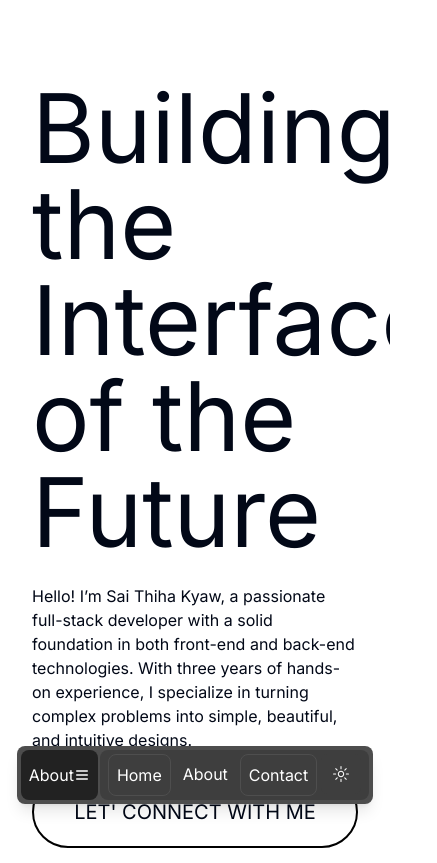
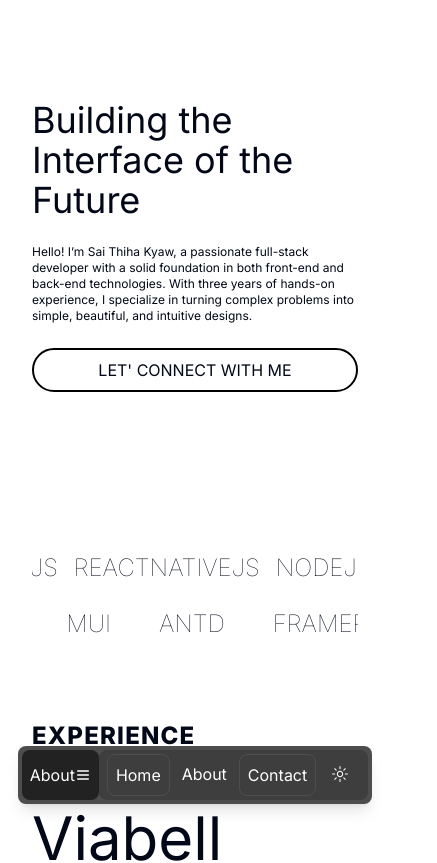
Before and after one commit to SaiThihaK/portfolio, a Next.js app: page /about in a window 390 px wide. Shown: the top 863 px of the page, 437 px wide, since content can reach past the window. Built offline with nearby package versions, Linux system fonts and the light colour scheme.

Commit message:
feature/about

```diff
--- a/src/app/about/page.tsx
+++ b/src/app/about/page.tsx
@@ -41,41 +41,47 @@ const skill2: string[] = [
 ];
 const ProjectPage = () => {
   return (
-    <main className="w-full flex flex-col gap-y-10">
+    <main className="w-full flex flex-col py-5">
       <div className="w-full flex justify-center py-20   flex-col gap-y-6">
-        <div className="text-8xl leading-20">
+        <div className=" text-4xl md:text-8xl leading-20">
           Building the Interface of the Future
         </div>
-        <div className="font-normal w-full">
+        <div className="font-normal text-xs md:text-md w-full">
           Hello! I’m Sai Thiha Kyaw, a passionate full-stack developer with a
           solid foundation in both front-end and back-end technologies. With
           three years of hands-on experience, I specialize in turning complex
           problems into simple, beautiful, and intuitive designs.
         </div>
         <Link href="/contact">
-          <div className="w-full border-2 border-black dark:border-white rounded-full flex justify-center items-center p-5 uppercase font-normal text-xl dark:hover:bg-slate-800 hover:bg-slate-200">
+          <div className="w-full border-2 border-black dark:border-white rounded-full flex justify-center items-center p-2 md:p-5 uppercase font-normal text-md md:text-xl dark:hover:bg-slate-800 hover:bg-slate-200">
             Let&apos; Connect With Me
           </div>
         </Link>
       </div>
-      <div className="w-full flex flex-col gap-y-6 h-[20dvh] justify-center">
+      <div className="w-full flex flex-col gap-y-6 py-20  justify-center">
         <Marquee speed={200}>
           {skill1.map((skill, index) => (
-            <div className="px-6 uppercase text-4xl font-thin" key={index}>
+            <div
+              className="px-2 md:px-6 uppercase text-2xl md:text-4xl font-thin"
+              key={index}
+            >
               {skill}
             </div>
           ))}
         </Marquee>
         <Marquee speed={200} direction="right">
           {skill2.map((skill, index) => (
-            <div className="px-6 uppercase text-4xl font-thin" key={index}>
+            <div
+              className="px-6 uppercase text-2xl md:text-4xl font-thin"
+              key={index}
+            >
               {skill}
             </div>
           ))}
         </Marquee>
       </div>
-      <div className="w-full">
-        <h2 className="text-start text-4xl tracking-wider font-extrabold uppercase">
+      <div className="w-full ">
+        <h2 className="text-start text-2xl md:text-4xl tracking-wider font-extrabold uppercase">
           Experience
         </h2>
         {company.map((exp, index) => (
@@ -87,7 +93,7 @@ const ProjectPage = () => {
               <div className="font-bold">
                 {(index + 1).toString().padStart(2, "0")}
               </div>
-              <div className="text-8xl text-start md:center py-4 hover:translate-x-6 transition duration-500">
+              <div className="text-6xl md:text-8xl text-start md:center py-4 hover:translate-x-6 transition duration-500">
                 {exp.company}
               </div>
               <div className="flex flex-col">
--- a/src/app/contact/page.tsx
+++ b/src/app/contact/page.tsx
@@ -13,7 +13,7 @@ const ContactPage = () => {
   ];
   return (
     <div className="w-full h-screen flex justify-center items-center">
-      <div className="w-fit  border-gray-400 dark:border-white border-[1px] rounded-md shadow-xl dark:shadow-white shadow-black p-10">
+      <div className="w-fit  border-gray-400 dark:border-white border-[1px] rounded-md shadow-xl dark:shadow-white shadow-black px-2 py-2 md:p-10">
         <div className="p-6 flex justify-between border-b-[0.5px] border-b-gray-600 flex-col md:flex-row items-center gap-4">
           <div className="w-[300px] md:w-[200px]">
             <h2 className="text-3xl font-extrabold font-mono">
--- a/src/app/layout.tsx
+++ b/src/app/layout.tsx
@@ -27,7 +27,9 @@ export default function RootLayout({
           disableTransitionOnChange
         >
           <PageWrapper>
-            <Navbar />
+            <div className="fixed bottom-10 left-0 flex  w-full justify-center">
+              <Navbar />
+            </div>
             {children}
           </PageWrapper>
         </ThemeProvider>
--- a/src/app/page.tsx
+++ b/src/app/page.tsx
@@ -26,14 +26,14 @@ const Home: React.FC = () => {
         <p
           onMouseEnter={() => setIsHovered(true)}
           onMouseLeave={() => setIsHovered(false)}
-          className="w-[1000px] p-10 text-6xl leading-[66px] cursor-default"
+          className="w-full  text-2xl md:text-6xl leading-[66px] cursor-default"
         >
           A full-stack developer - wielding a tech stack that even A.I
           can&apos;t outcode (yet) - crafting seamless applications only when
           the compensation is as robust as their code.
         </p>
       </motion.div>
-      <div className="w-full h-full flex items-center justify-center text-6xl leading-[66px] text-[#afa18f] cursor-default">
+      <div className="w-full h-full flex items-center justify-center text-2xl md:text-6xl leading-[66px] text-[#afa18f] cursor-default">
         <div className="w-full flex-col">
           <div className="w-full text-start">
             I&apos;m a <span className="text-red-500">selectively skilled</span>{" "}
--- a/src/components/global/navbar.tsx
+++ b/src/components/global/navbar.tsx
@@ -37,9 +37,9 @@ const Navbar = (props: Props) => {
 
   return (
     <div>
-      <div className="fixed bottom-10 w-full left-0 flex justify-center z-[999]">
-        <div className="flex  rounded-lg p-1 bg-[#4d4d4d] shadow-lg gap-x-[2px]">
-          <div className="p-2 flex items-center bg-[#222222] rounded-lg text-white">
+      <div className="w-full flex items-center z-[999]">
+        <div className="flex  rounded-lg p-1 bg-[#4d4d4d] shadow-lg md:gap-x-[2px]">
+          <div className="p-2  flex items-center bg-[#222222] rounded-lg text-white">
             {getPathName()}
             <Menu size="16" />
           </div>
@@ -55,7 +55,7 @@ const Navbar = (props: Props) => {
                     }
                   )}
                 >
-                  <span className="text-white">{navbar.title}</span>
+                  <span className="text-white ">{navbar.title}</span>
                 </div>
               </Link>
             ))}
--- a/src/components/global/page-wrapper.tsx
+++ b/src/components/global/page-wrapper.tsx
@@ -19,43 +19,44 @@ const PageWrapper = ({ children }: Props) => {
   }, [theme]);
 
   return (
-    <AnimatePresence mode="wait">
-      <motion.div
-        key={pathname}
-        className="container relative"
-        initial="initialState"
-        animate="animateState"
-        exit="exitState"
-        transition={{
-          duration: 0.8,
-        }}
-        variants={{
-          initialState: {
-            opacity: 0,
-            backgroundColor, // Apply theme-based background color
-            clipPath: "polygon(100% 0, 100% 0, 100% 100%, 100% 100%)",
-          },
-          animateState: {
-            opacity: 1,
-            backgroundColor, // Maintain consistent background color during animation
-            clipPath: [
-              "polygon(100% 0, 100% 0, 100% 100%, 100% 100%)",
-              "polygon(75% 0, 100% 0, 100% 100%, 75% 100%)",
-              "polygon(50% 0, 75% 0, 75% 100%, 50% 100%)",
-              "polygon(25% 0, 50% 0, 50% 100%, 25% 100%)",
-              "polygon(0 0, 100% 0, 100% 100%, 0 100%)", // Full page coverage in the final step
-            ],
-          },
-          exitState: {
-            opacity: 0,
-            backgroundColor,
-            clipPath: "polygon(0 0, 0 0, 0 100%, 0 100%)",
-          },
-        }}
-      >
-        {children}
-      </motion.div>
-    </AnimatePresence>
+    // <AnimatePresence mode="wait">
+    //   <motion.div
+    //     key={pathname}
+    //     className="container relative"
+    //     initial="initialState"
+    //     animate="animateState"
+    //     exit="exitState"
+    //     transition={{
+    //       duration: 0.8,
+    //     }}
+    //     variants={{
+    //       initialState: {
+    //         opacity: 0,
+    //         backgroundColor, // Apply theme-based background color
+    //         clipPath: "polygon(100% 0, 100% 0, 100% 100%, 100% 100%)",
+    //       },
+    //       animateState: {
+    //         opacity: 1,
+    //         backgroundColor, // Maintain consistent background color during animation
+    //         clipPath: [
+    //           "polygon(100% 0, 100% 0, 100% 100%, 100% 100%)",
+    //           "polygon(75% 0, 100% 0, 100% 100%, 75% 100%)",
+    //           "polygon(50% 0, 75% 0, 75% 100%, 50% 100%)",
+    //           "polygon(25% 0, 50% 0, 50% 100%, 25% 100%)",
+    //           "polygon(0 0, 100% 0, 100% 100%, 0 100%)", // Full page coverage in the final step
+    //         ],
+    //       },
+    //       exitState: {
+    //         opacity: 0,
+    //         backgroundColor,
+    //         // clipPath: "polygon(0 0, 0 0, 0 100%, 0 100%)",
+    //       },
+    //     }}
+    //   >
+    //     {children}
+    //   </motion.div>
+    // </AnimatePresence>
+    <div className="container relative">{children}</div>
   );
 };
 
```
